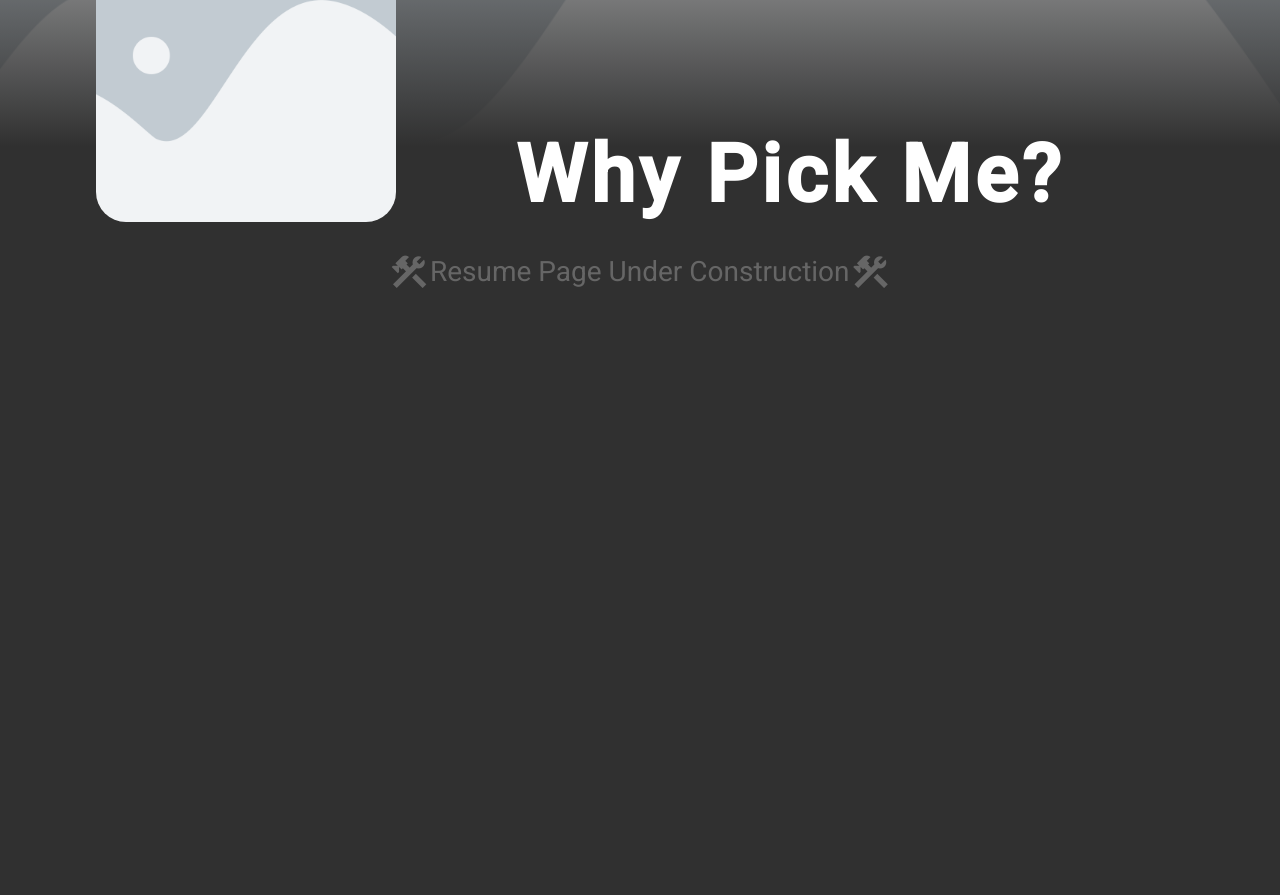
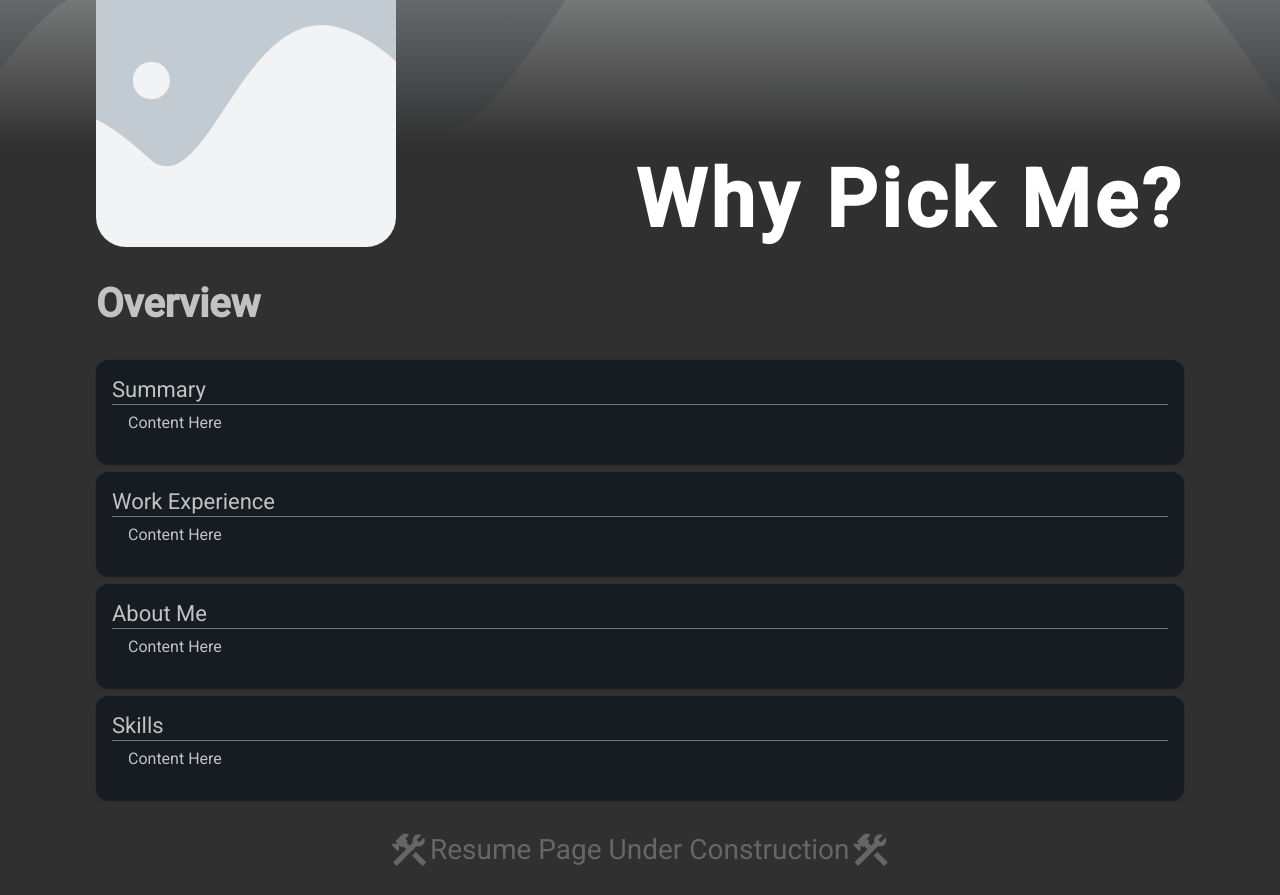
Before and after one commit to Gavin-10/resume-new, an Angular app in the folder resume-front-end/: page /resume in a window 1280 px wide. Shown: the part 317-1212 px from the top of the page. Before the commit the page ends 800 px from the top, so only its background shows below. Built offline with nearby package versions, Linux system fonts and the light colour scheme.

Commit message:
Resume Page Layout Complete

```diff
--- a/resume-front-end/src/app/pages/landing-page/landing-page.component.html
+++ b/resume-front-end/src/app/pages/landing-page/landing-page.component.html
@@ -8,7 +8,7 @@
 
 <div class="container">
     <h1 class="large-title title-adjustment">Welcome</h1>
-    <mat-card class="extra-padding">
+    <mat-card class="extra-padding darker-text">
         <mat-card-header class="paddingX">
             <h2>Exciting News!</h2>
         </mat-card-header>
--- a/resume-front-end/src/app/pages/resume/resume.component.html
+++ b/resume-front-end/src/app/pages/resume/resume.component.html
@@ -7,6 +7,50 @@
     <h1 class="large-title">Why Pick Me?</h1>
 </div>
 
+<div class="container darker-text">
+    <h2 class="medium-title">Overview</h2>
+
+    <mat-card class="extra-padding">
+        <mat-card-title>
+            Summary
+        </mat-card-title>
+        <mat-divider />
+        <mat-card-content class="margin-top">
+            Content Here
+        </mat-card-content>
+    </mat-card>
+
+    <mat-card class="extra-padding margin-top">
+        <mat-card-title>
+            Work Experience
+        </mat-card-title>
+        <mat-divider />
+        <mat-card-content class="margin-top">
+            Content Here
+        </mat-card-content>
+    </mat-card>
+
+    <mat-card class="extra-padding margin-top">
+        <mat-card-title>
+            About Me
+        </mat-card-title>
+        <mat-divider />
+        <mat-card-content class="margin-top">
+            Content Here
+        </mat-card-content>
+    </mat-card>
+
+    <mat-card class="extra-padding  margin-top">
+        <mat-card-title>
+            Skills
+        </mat-card-title>
+        <mat-divider />
+        <mat-card-content class="margin-top center-between">
+            Content Here
+        </mat-card-content>
+    </mat-card>
+</div>
+
 <div class="temp">
     <mat-icon fontIcon="construction"/>
     <p>Resume Page Under Construction</p>
--- a/resume-front-end/src/app/pages/resume/resume.component.scss
+++ b/resume-front-end/src/app/pages/resume/resume.component.scss
@@ -27,7 +27,7 @@
     display: flex;
     justify-content: space-between;
     align-items: end;
-    margin-top: -225px;
+    margin-top: -200px;
 
     img {
         width: 300px;
@@ -38,7 +38,7 @@
 
     h1 {
         width: 100%;
-        text-align: center;
+        text-align: end;
     }
 
     @media (max-width: breakpoints.$mobile-size) {
@@ -54,6 +54,7 @@
         h1 {
             margin-top: 8px;
             width: 117%;
+            text-align: center;
         }
     }
 }
--- a/resume-front-end/src/app/pages/resume/resume.component.ts
+++ b/resume-front-end/src/app/pages/resume/resume.component.ts
@@ -1,9 +1,12 @@
 import { Component } from '@angular/core';
 import { MatIconModule } from '@angular/material/icon';
+import { MatCardModule } from '@angular/material/card';
+import { MatDividerModule } from '@angular/material/divider';
+import { MatListModule } from '@angular/material/list';
 
 @Component({
   selector: 'app-resume',
-  imports: [MatIconModule],
+  imports: [MatIconModule, MatCardModule, MatDividerModule, MatListModule],
   templateUrl: './resume.component.html',
   styleUrl: './resume.component.scss'
 })
--- a/resume-front-end/src/app/styles/_colors.scss
+++ b/resume-front-end/src/app/styles/_colors.scss
@@ -18,3 +18,4 @@ $neutral-dark: #303030;
 $neutral-dark-accent: #161c21;
 
 $dark-text-accent: #666666;
+$dark-text-accent-light: #c2c2c2;
--- a/resume-front-end/src/app/styles/_helpers.scss
+++ b/resume-front-end/src/app/styles/_helpers.scss
@@ -1,4 +1,5 @@
 @use './breakpoints';
+@use './colors';
 
 .container {
     margin: auto;
@@ -67,9 +68,52 @@
     }
 }
 
+.medium-title {
+    font-size: 2.5rem;
+    padding-bottom: 0;
+    color: colors.$dark-text-accent-light;
+
+    @media (max-width: breakpoints.$mobile-size) {
+        font-size: 2rem;
+        text-align: center;
+    }
+}
+
+.small-title {
+    padding-bottom: 0;
+    margin-bottom: 0;
+}
+
 .simple-center {
     display: flex;
     justify-content: space-around;
     align-items: center;
     flex-wrap: wrap;
 }
+
+.simple-center-between {
+    display: flex;
+    justify-content: space-between;
+    align-items: start;
+    flex-wrap: wrap;
+
+    @media (max-width: breakpoints.$image-resize) {
+        display: block;
+    }
+}
+
+.list-style {
+    font-size: medium;
+    list-style-type: none;
+    margin: 0;
+    padding: 0;
+    padding-top: 8px;
+}
+
+.darker-text {
+    color: colors.$dark-text-accent-light;
+}
+
+.text-end {
+    text-align: end;
+}
--- a/resume-front-end/src/app/styles/_overrides.scss
+++ b/resume-front-end/src/app/styles/_overrides.scss
@@ -3,7 +3,7 @@
 
 body {
     background-color: colors.$neutral-dark;
-    color: colors.$neutral-dark;
+    color: white;
 }
 
 :root {
```
